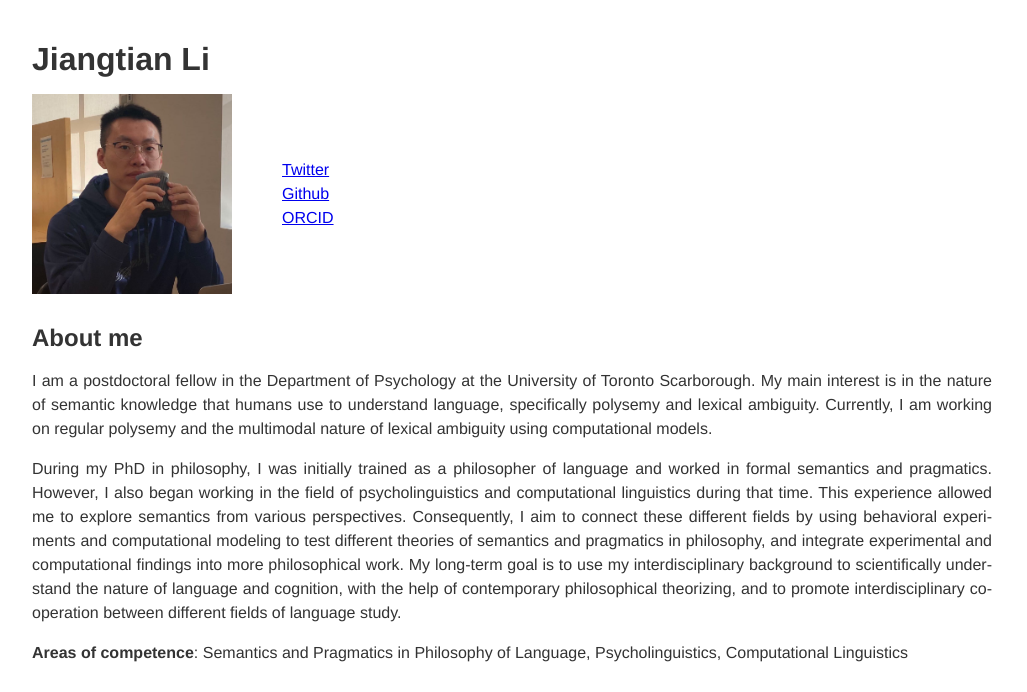
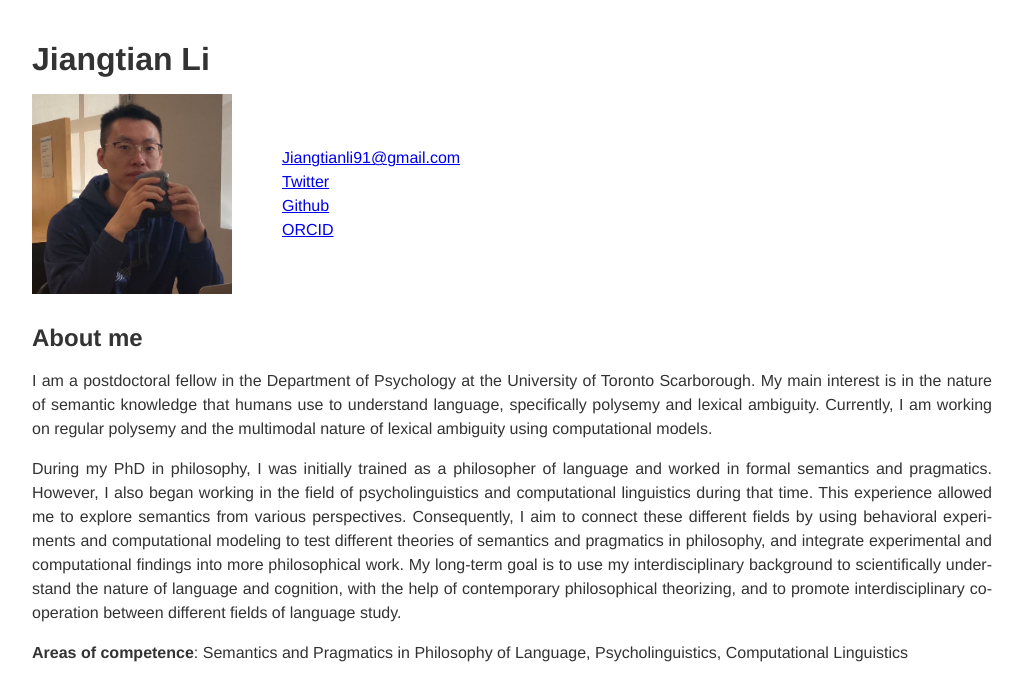
Before and after one commit to jiangtianli91/jiangtianli91.github.io, a plain HTML site: page index.html in a window 1280 px wide. Shown: the top 692 px of the page, without its empty margins (128-1155 px from the left). Drawn offline with Linux system fonts and the light colour scheme.

Commit message:
add email

```diff
--- a/index.html
+++ b/index.html
@@ -18,6 +18,7 @@ iframe {
     <div class="profile-container">
         <img src="profile.jpg" alt="Jiangtian Li" style="width: 200px; height: 200px;">
         <ul class="profile-links">
+            <li><a href="jiangtianli91@gmail.com" target="_blank">Jiangtianli91@gmail.com</a></li>
             <li><a href="https://twitter.com/alucardkoten" target="_blank">Twitter</a></li>
             <li><a href="https://github.com/jiangtianli91" target="_blank">Github</a></li>
             <li><a href="https://orcid.org/0000-0001-7546-270X" target="_blank">ORCID</a></li>
@@ -37,6 +38,5 @@ iframe {
     <h2>CV</h2>
     <iframe src="https://drive.google.com/file/d/12kZiuIcClkEu3mrTHpQQdApk2KCjwBlp/preview"></iframe>
 
-
 </body>
 </html>
```
